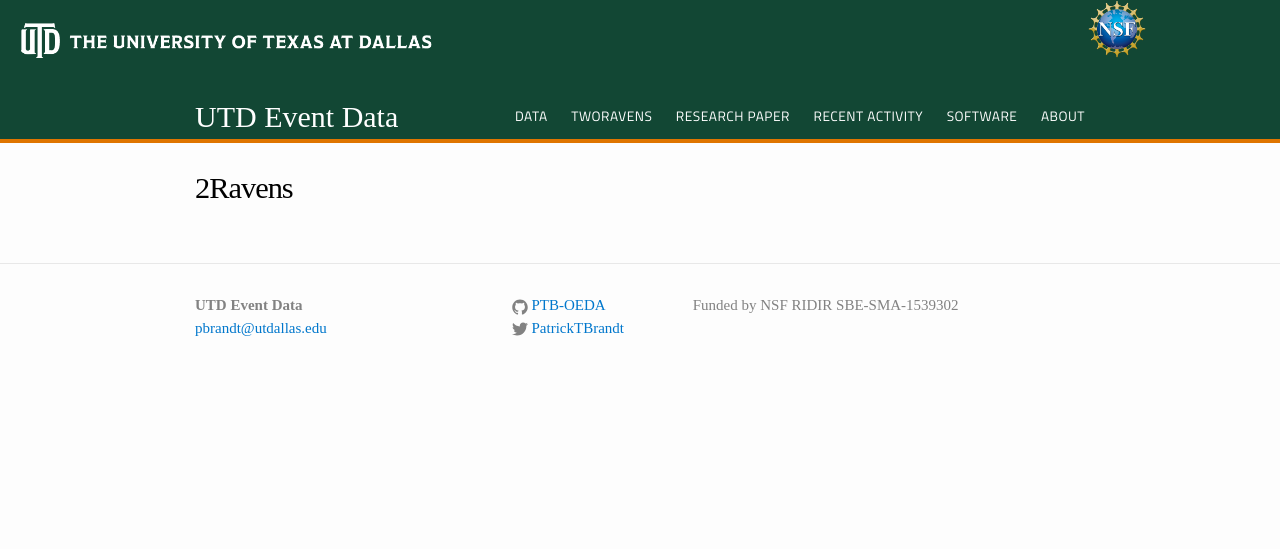
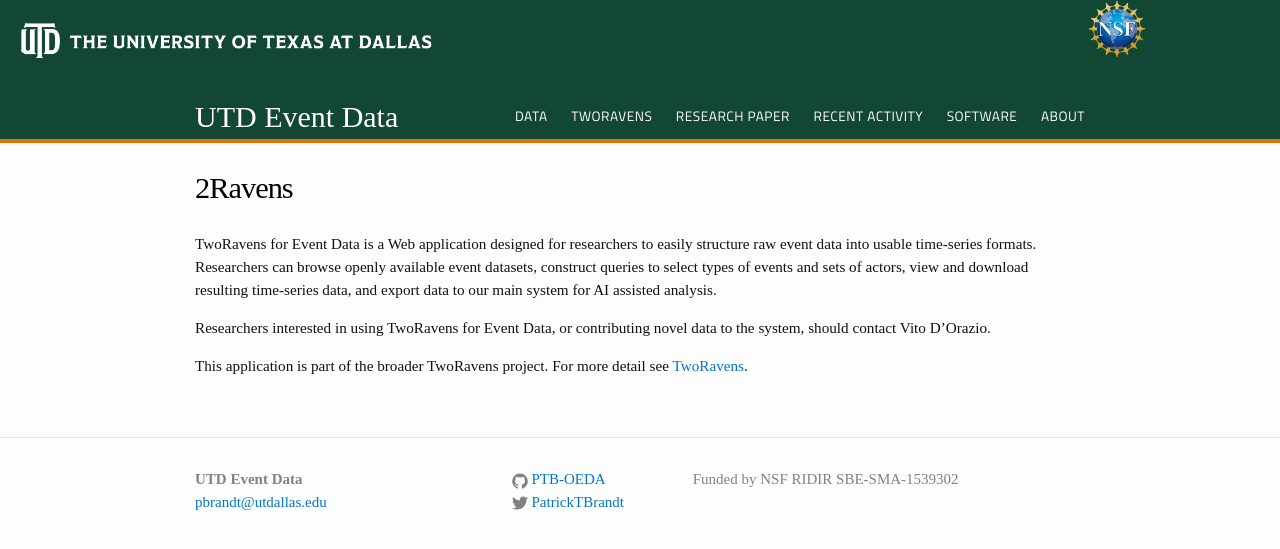
Before and after one commit to eventdata/UTDEventData, a Jekyll site: the page built from 2Ravens.md, in a window 1280 px wide. Shown: the top 549 px of the page. Built offline with Jekyll 4.4.1, drawn with Linux system fonts in a browser that asks for light colours.

Commit message:
tworavens page 1

```diff
--- a/2Ravens.md
+++ b/2Ravens.md
@@ -3,3 +3,9 @@
 title: 2Ravens
 permalink: /2Ravens/
 ---
+
+TwoRavens for Event Data is a Web application designed for researchers to easily structure raw event data into usable time-series formats. Researchers can browse openly available event datasets, construct queries to select types of events and sets of actors, view and download resulting time-series data, and export data to our main system for AI assisted analysis.
+
+Researchers interested in using TwoRavens for Event Data, or contributing novel data to the system, should contact Vito D'Orazio.
+
+This application is part of the broader TwoRavens project. For more detail see [TwoRavens](https://tworavens.github.io/TwoRavens/EventData/).
```
